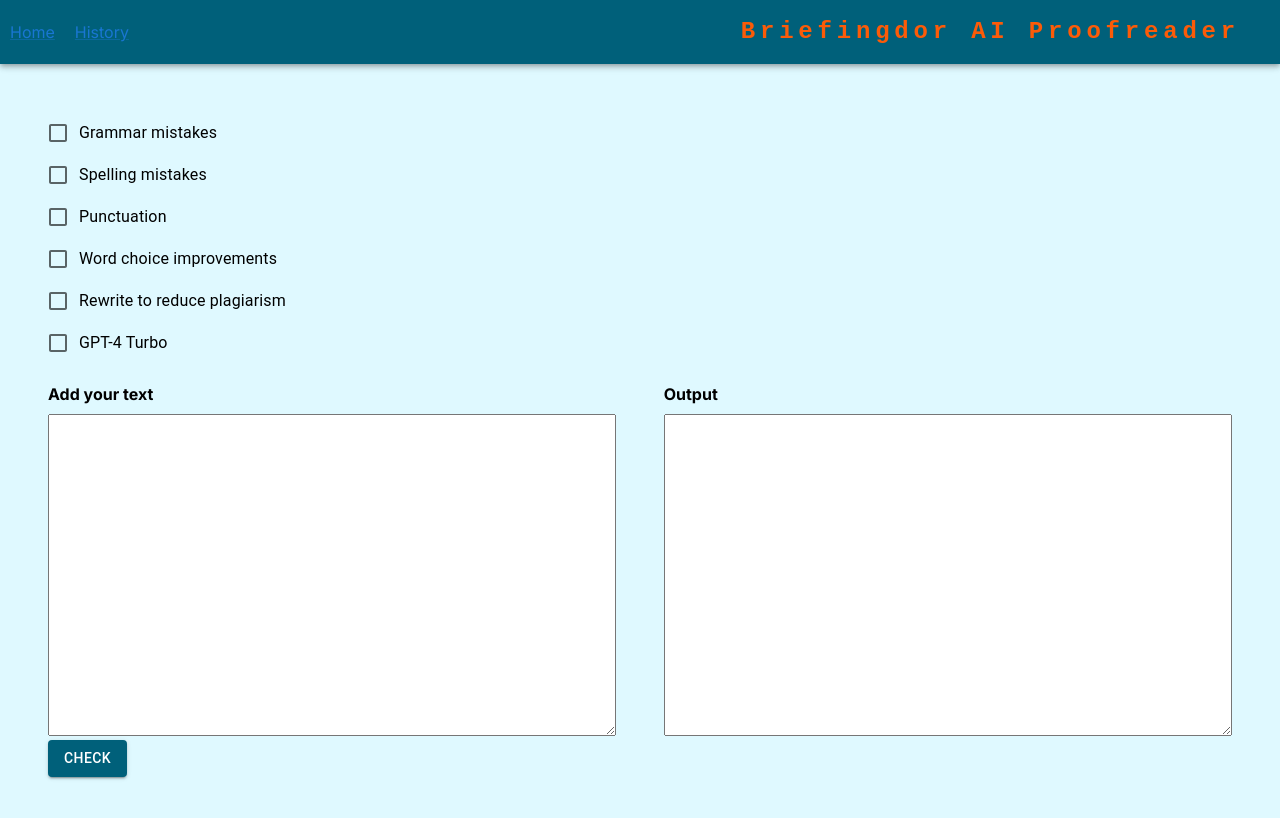
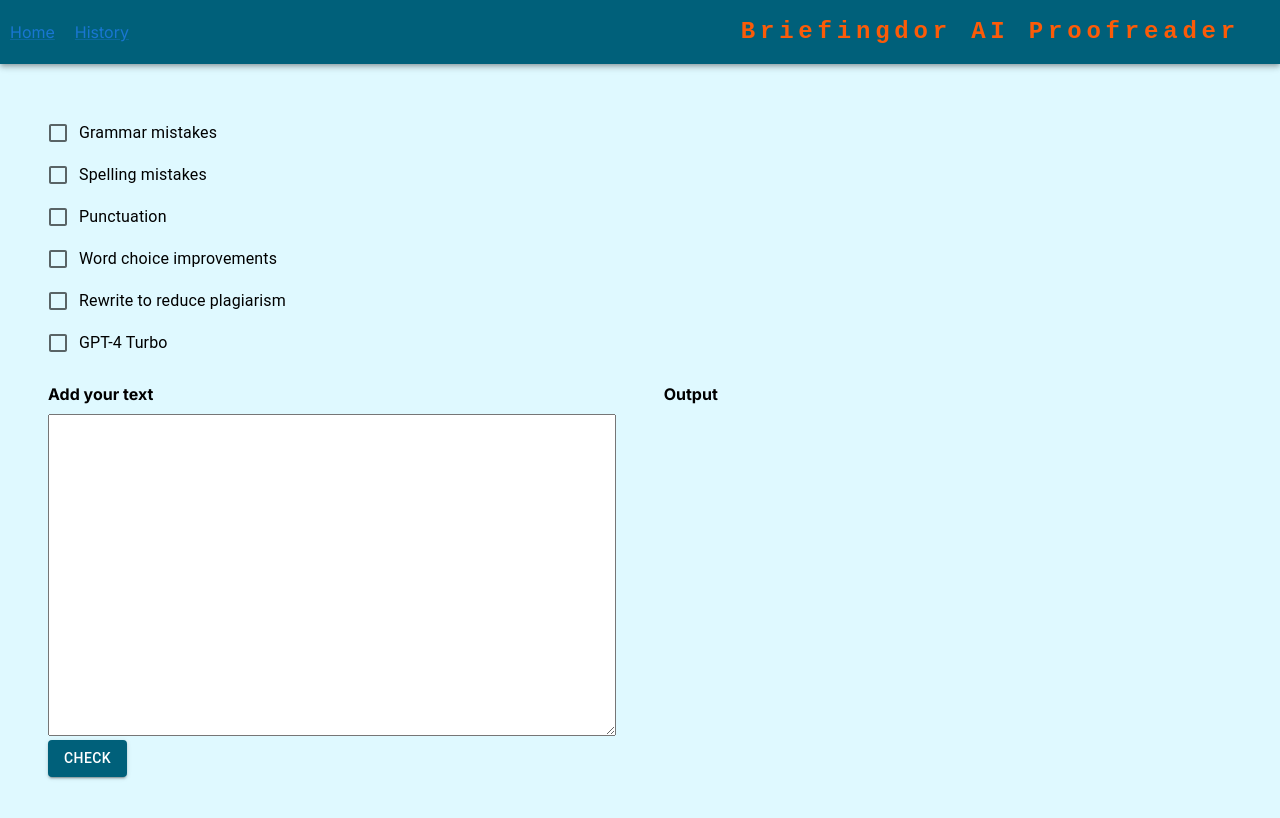
Before and after one commit to cis-dimitar-mitev/briefingdor, a Next.js app: page / in a window 1280 px wide. Shown: the top 818 px of the page. Built offline with nearby package versions, Linux system fonts and the light colour scheme.

Commit message:
implemented another text difference library

```diff
--- a/package.json
+++ b/package.json
@@ -18,6 +18,7 @@
     "next": "14.0.2",
     "openai": "^4.17.4",
     "react": "^18",
+    "react-diff-viewer": "^3.1.1",
     "react-dom": "^18"
   },
   "devDependencies": {
--- a/src/app/components/HomePage.tsx
+++ b/src/app/components/HomePage.tsx
@@ -9,6 +9,9 @@ import {
   Button,
   CircularProgress,
 } from "@mui/material";
+
+import ReactDiffViewer from "react-diff-viewer";
+
 import styles from "../page.module.css";
 
 const HomePage = ({ check, plagiarism }: any) => {
@@ -143,17 +146,22 @@ const HomePage = ({ check, plagiarism }: any) => {
                 <CircularProgress size={100} />
               </div>
             ) : (
-              <textarea
-                value={output}
-                rows={20}
-                className={styles.textAreaSummary}
-                onChange={handleAddText}
-              />
+              output && (
+                <ReactDiffViewer
+                  oldValue={primaryText}
+                  newValue={output}
+                  splitView={true}
+                />
+              )
             )}
           </div>
         </div>
 
-        <Button style={{ background: '#00607A' }} variant="contained" onClick={handleCheckText}>
+        <Button
+          style={{ background: "#00607A" }}
+          variant="contained"
+          onClick={handleCheckText}
+        >
           Check
         </Button>
       </div>
```
Also changed, not shown: 1 other file (tests, documents, lock files or other folders).
